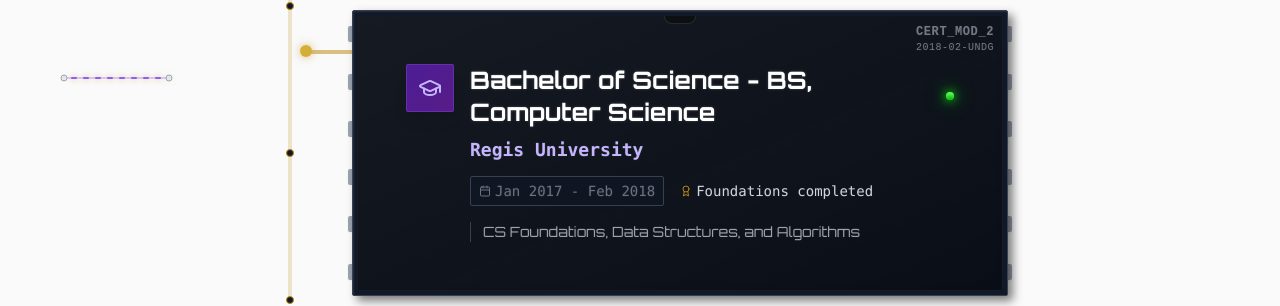
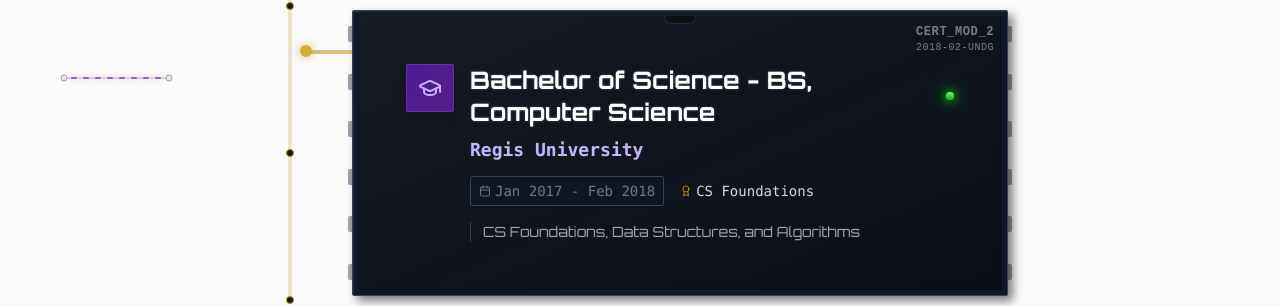
Before and after one commit to cjanowski/my-site, a Next.js app: page / in a window 1280 px wide. Shown: the part 5017-5323 px from the top of the page. Built offline with nearby package versions, Linux system fonts and the light colour scheme.

Commit message:
ed updates

```diff
--- a/src/components/Education.tsx
+++ b/src/components/Education.tsx
@@ -30,7 +30,7 @@
     institution: "Regis University",
     degree: "Bachelor of Science - BS, Computer Science",
     duration: "Jan 2017 - Feb 2018",
-    status: "Foundations completed",
+    status: "CS Foundations",
     details: "CS Foundations, Data Structures, and Algorithms",
     dateCode: "2018-02-UNDG"
   }
```
